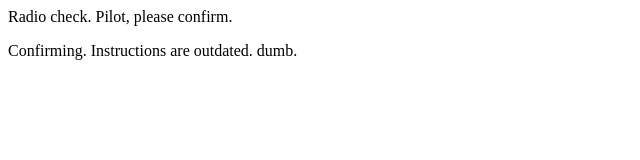
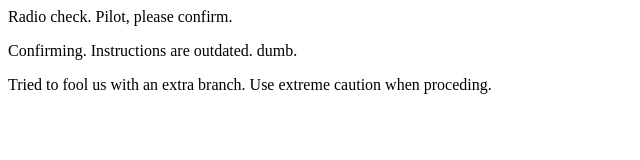
Before and after one commit to daviesroyal/Communication-Log, a plain HTML site: page index.html in a window 1280 px wide. Shown: the whole page, without its empty margins (0-640 px from the left). Drawn offline with Linux system fonts and the light colour scheme.

Commit message:
Added third line

```diff
--- a/index.html
+++ b/index.html
@@ -2,5 +2,6 @@
     <body>
         <p>Radio check. Pilot, please confirm.</p>
         <p>Confirming. Instructions are outdated. dumb. </p>
+        <P>Tried to fool us with an extra branch. Use extreme caution when proceding.</P>
     </body>
 </html>
```
